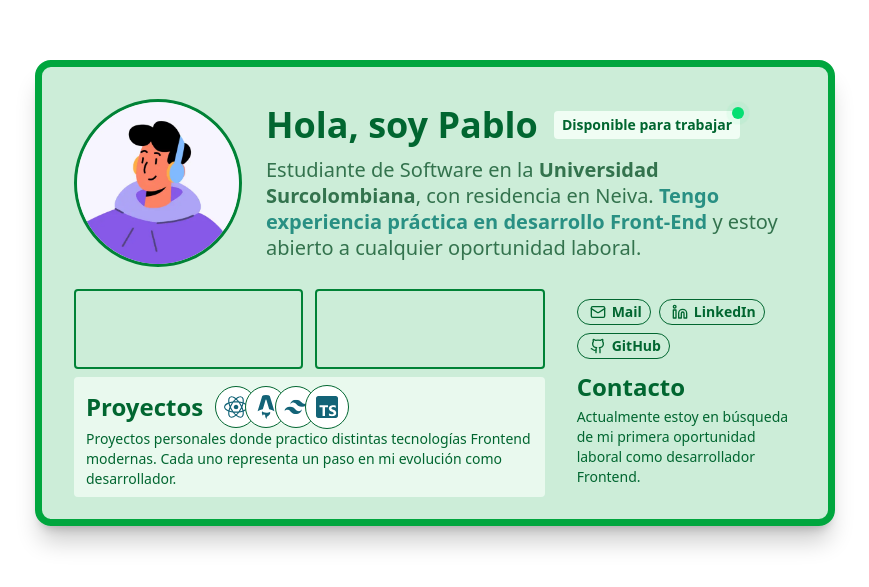
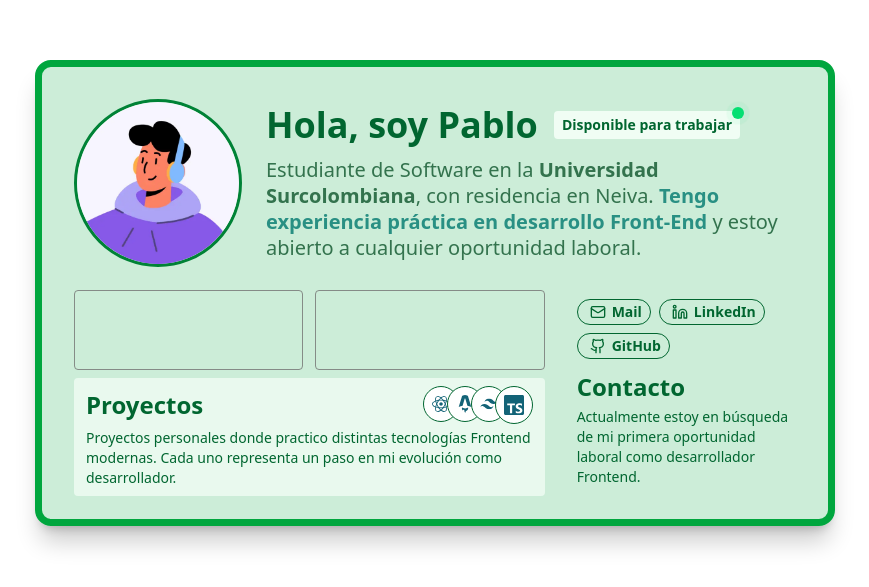
Before and after one commit to pablos-juan/portfolio-card, a React (Vite) app: page / in a window 1280 px wide. Shown: the part 107-694 px from the top of the page, without its empty margins (205-1074 px from the left). Built offline with nearby package versions, Linux system fonts and the light colour scheme.

Commit message:
Actualizar estilos y dimensiones de iconos, mejorar transiciones y ajustar clases en componentes

```diff
--- a/src/App.jsx
+++ b/src/App.jsx
@@ -9,7 +9,7 @@ export function App () {
   return (
     <main className='flex items-center justify-center h-full w-full'>
       <section className='bg-green-600/20 w-full md:w-200 h-fit rounded-2xl p-4 gap-4 md:gap-0 border-7 border-green-600 shadow-xl/20 flex flex-col items-center justify-center'>
-        <article className='flex flex-col md:flex-row items-center gap-6 p-4 rounded hover:scale-105 transition-all duration-300'>
+        <article className='flex flex-col md:flex-row items-center gap-6 p-4 rounded hover:scale-105 transition-all duration-200'>
           <img
             src='/avatar.webp'
             alt='avatar'
@@ -36,22 +36,24 @@ export function App () {
         </article>
 
         <div className='flex flex-col md:flex-row gap-4 md:gap-0 h-fit w-full'>
-          <section className='flex flex-col-reverse md:flex-col justify-center gap-2 md:px-4 rounded hover:scale-105 transition-all duration-300 md:w-2/3'>
+          <section className='flex flex-col-reverse md:flex-col justify-center gap-2 md:px-4 rounded hover:scale-105 transition-all duration-200 md:w-2/3'>
             <div className='flex flex-col md:flex-row gap-3'>
-              <article className='border-2 border-green-700 rounded md:w-1/2 h-20 flex items-end w-full' />
-              <article className='border-2 border-green-700 rounded md:w-1/2 h-20 flex items-end w-full' />
+              <article className='border-1 border-neutral-500/80 rounded md:w-1/2 h-20 flex items-end w-full' />
+              <article className='border-1 border-neutral-500/80 rounded md:w-1/2 h-20 flex items-end w-full' />
             </div>
 
             <div className='bg-green-50/80 py-2 px-3 rounded'>
-              <div className='flex w-full items-center'>
+              <div className='flex w-full justify-between items-center mb-1'>
                 <h2 className='text-green-800 font-bold text-2xl mr-3'>
                   Proyectos
                 </h2>
 
-                <ReactIcon />
-                <AstroIcon />
-                <TailwindIcon />
-                <TypeScriptIcon />
+                <div className='flex'>
+                  <ReactIcon />
+                  <AstroIcon />
+                  <TailwindIcon />
+                  <TypeScriptIcon />
+                </div>
               </div>
 
               <p className='text-sm text-green-800 leading-5'>
@@ -60,7 +62,7 @@ export function App () {
             </div>
           </section>
 
-          <section className='flex h-fit flex-col justify-center gap-1 p-4 rounded hover:scale-105 transition-all duration-300 md:w-1/3'>
+          <section className='flex h-fit flex-col justify-center gap-1 p-4 rounded hover:scale-105 transition-all duration-200 md:w-1/3'>
             <div className='flex gap-2 w-full flex-wrap'>
               <Link href='mailto:pabloccsanchez@gmail.com'>
                 <Mail className='h-4' />
--- a/src/components/AstroIcon.jsx
+++ b/src/components/AstroIcon.jsx
@@ -1,8 +1,8 @@
 export const AstroIcon = () => (
   <svg
     viewBox='0 0 256 366'
-    width='42px'
-    height='42px'
+    width='36px'
+    height='36px'
     className='text-green-800 p-2 bg-white border-1 border-green-800 rounded-full -ml-3 hover:scale-105 transition-all duration-200 z-5'
   >
     <path
--- a/src/components/Link.jsx
+++ b/src/components/Link.jsx
@@ -2,7 +2,7 @@ export function Link ({ children, href }) {
   return (
     <a
       href={href}
-      className='h-fit text-green-800 text-sm px-2 py-1 rounded-full font-bold border-1 hover:bg-green-50 transition-colors duration-200 flex items-center gap-0.5 leading-0 w-fit'
+      className='h-fit text-green-800 text-sm px-2.5 md:px-2 py-1.5 md:py-1 rounded-full font-bold border-1 hover:bg-green-50 transition-all duration-200 flex items-center gap-0.5 leading-0 w-fit active:scale-120'
       target='_blank'
       rel='noreferrer'
     >
--- a/src/components/ReactIcon.jsx
+++ b/src/components/ReactIcon.jsx
@@ -1,7 +1,7 @@
 export const ReactIcon = () => (
   <svg
-    width='42px'
-    height='42px'
+    width='36px'
+    height='36px'
     viewBox='0 0 569 512'
     className='text-green-800 p-2 bg-white border-1 border-green-800 rounded-full hover:scale-105 transition-all duration-200'
   >
--- a/src/components/TailwindIcon.jsx
+++ b/src/components/TailwindIcon.jsx
@@ -2,8 +2,8 @@ export const TailwindIcon = () => (
   <svg
     fill='none'
     viewBox='0 0 54 33'
-    width='42px'
-    height='42px'
+    width='36px'
+    height='36px'
     className='text-green-800 p-2 bg-white border-1 border-green-800 rounded-full hover:scale-105 transition-all duration-200 -ml-3 z-10'
   >
     <g clipPath='url(#a)'>
--- a/src/components/TypeScriptIcon.jsx
+++ b/src/components/TypeScriptIcon.jsx
@@ -2,10 +2,10 @@ export const TypeScriptIcon = () => (
   <div className='border-1 border-green-800 bg-white -ml-3 rounded-full z-20 hover:scale-105 transition-all duration-200'>
     <svg
       viewBox='0 0 256 256'
-      width='42px'
-      height='42px'
+      width='36px'
+      height='36px'
       preserveAspectRatio='xMidYMid'
-      className='text-green-800 p-2.5 rounded-xl'
+      className='text-green-800 p-2 rounded'
     >
       <path
         d='M20 0h216c11.046 0 20 8.954 20 20v216c0 11.046-8.954 20-20 20H20c-11.046 0-20-8.954-20-20V20C0 8.954 8.954 0 20 0Z'
```
